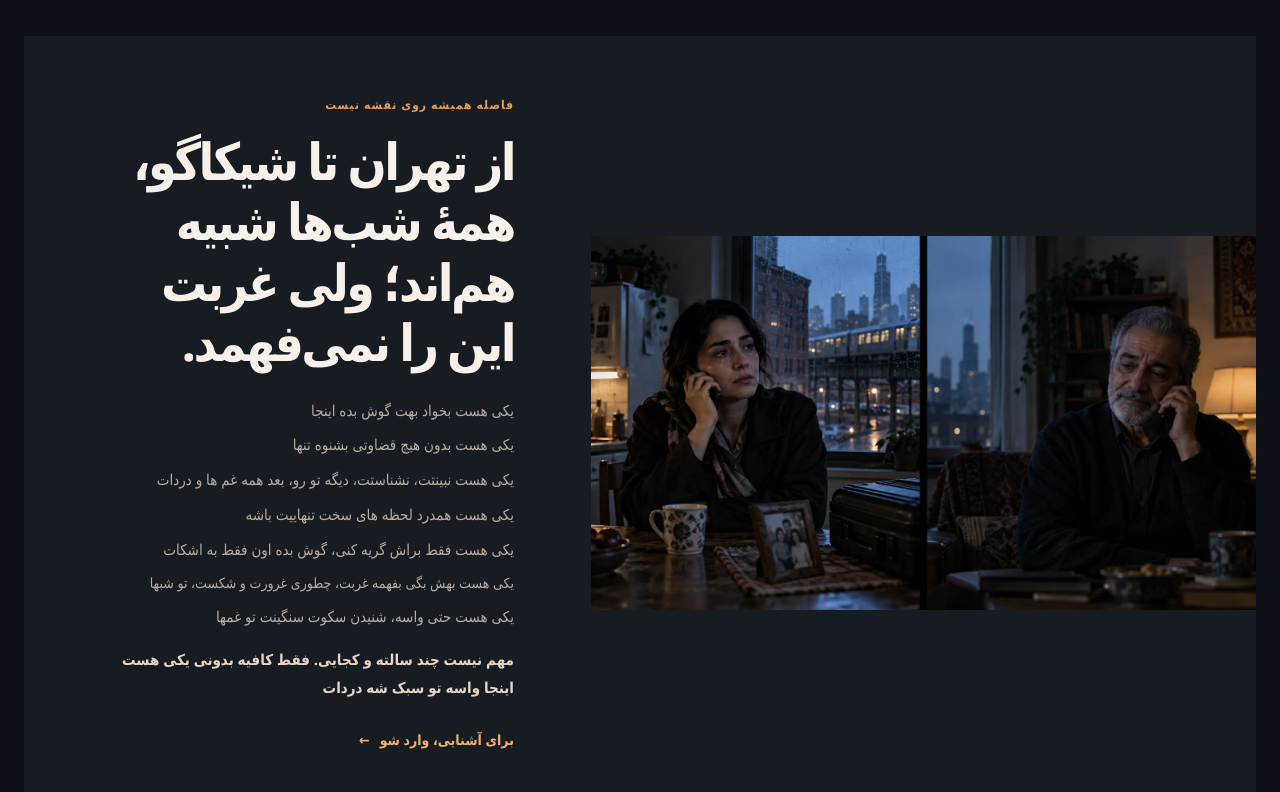
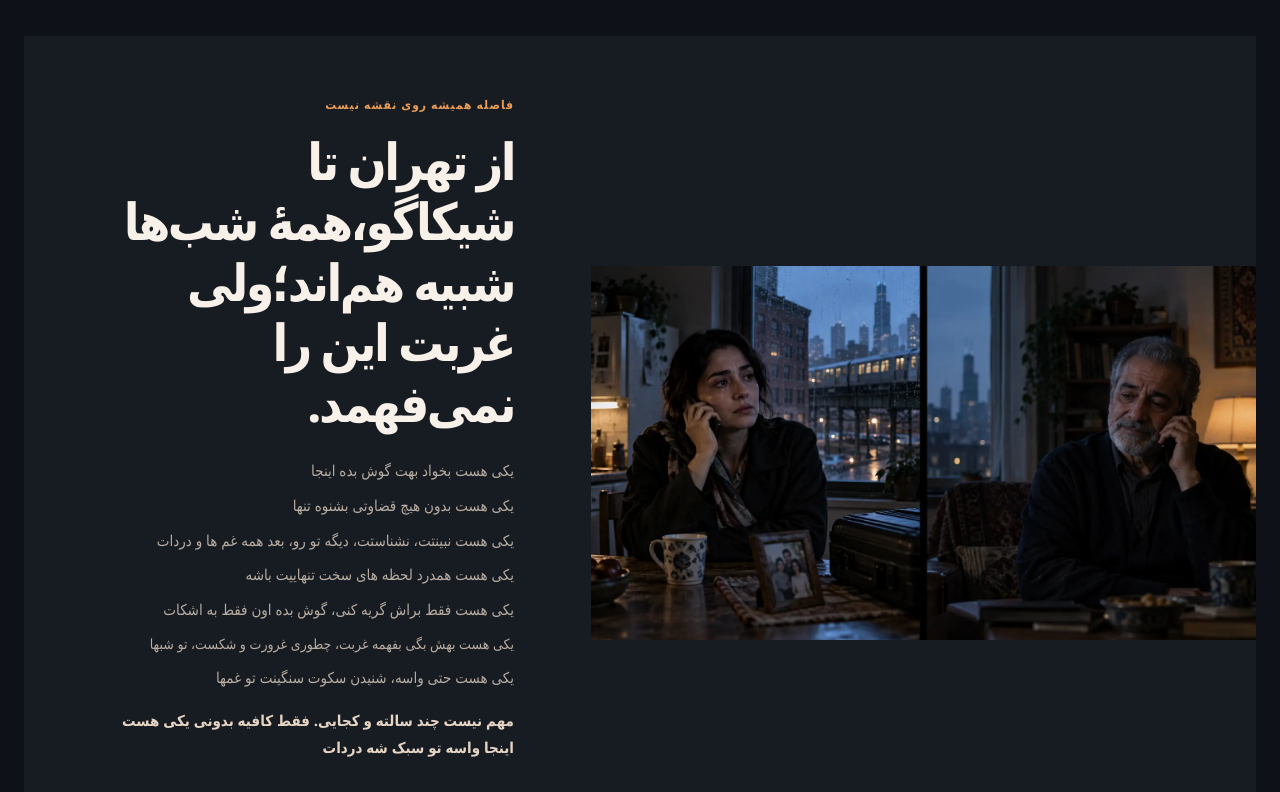
Before and after one commit to morfisam25-tech/YEKI-HAST, a Next.js app in the folder apps/web/: page / in a window 1280 px wide. Shown: the part 1220-2012 px from the top of the page. Built offline with nearby package versions, Linux system fonts and the light colour scheme.

Commit message:
Arrange Chicago section title and call to action

```diff
--- a/apps/web/app/page.tsx
+++ b/apps/web/app/page.tsx
@@ -135,7 +135,7 @@ export default function Page() {
         <div className={`${styles.photoPanel} ${styles.diasporaPhoto}`} role="img" aria-label="یک زن و یک مرد در دو خانه در شیکاگو، در دو سوی یک تماس" />
         <div className={styles.dualCopy}>
           <p className={styles.sectionEyebrow}>فاصله همیشه روی نقشه نیست</p>
-          <h2 id="distance-title">از تهران تا شیکاگو، همهٔ شب‌ها شبیه هم‌اند؛ ولی غربت این را نمی‌فهمد.</h2>
+          <h2 id="distance-title"><span>از تهران تا شیکاگو،</span><span>همهٔ شب‌ها شبیه هم‌اند؛</span><span>ولی غربت این را نمی‌فهمد.</span></h2>
           <p className={styles.diasporaPoem}>
             <span>یکی هست بخواد بهت گوش بده اینجا</span>
             <span>یکی هست بدون هیچ قضاوتی بشنوه تنها</span>
@@ -146,7 +146,7 @@ export default function Page() {
             <span>یکی هست حتی واسه، شنیدن سکوت سنگینت تو غمها</span>
             <span>مهم نیست چند سالته و کجایی. فقط کافیه بدونی یکی هست اینجا واسه تو سبک شه دردات</span>
           </p>
-          <a className={styles.textLink} href="#login">برای آشنایی، وارد شو <span aria-hidden="true">←</span></a>
+          <a className={styles.textLink} href="#login">برای صحبت وارد شو <span aria-hidden="true">←</span></a>
         </div>
       </section>
 
```
